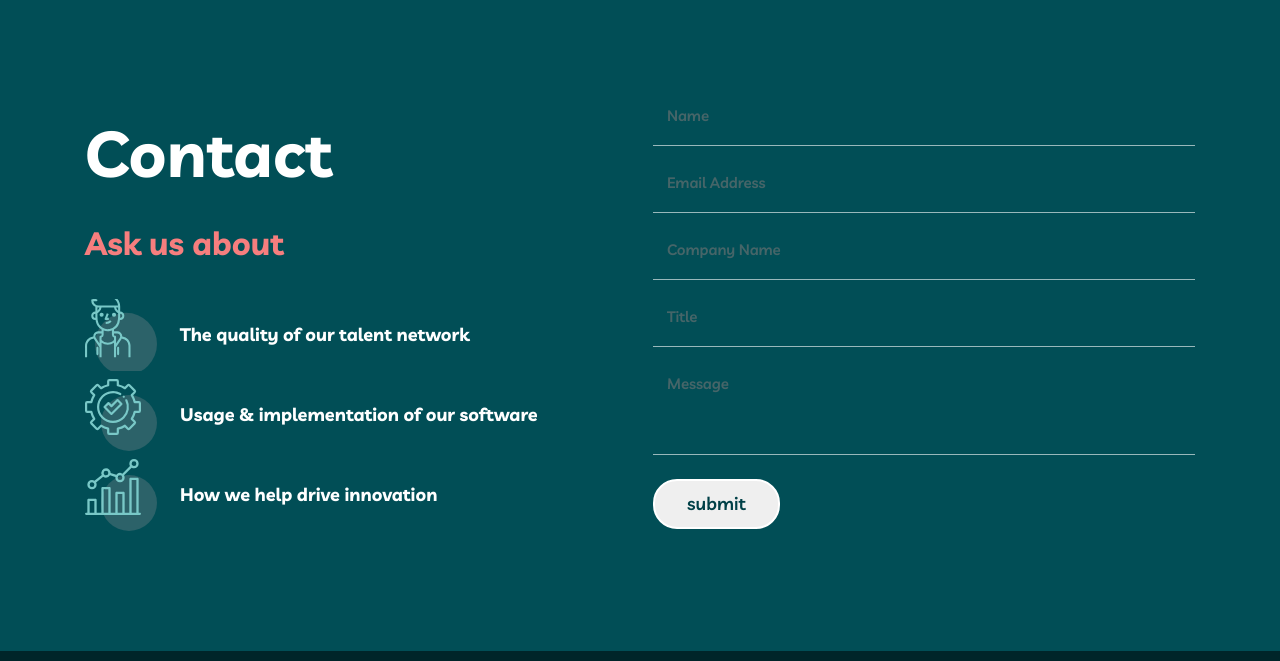
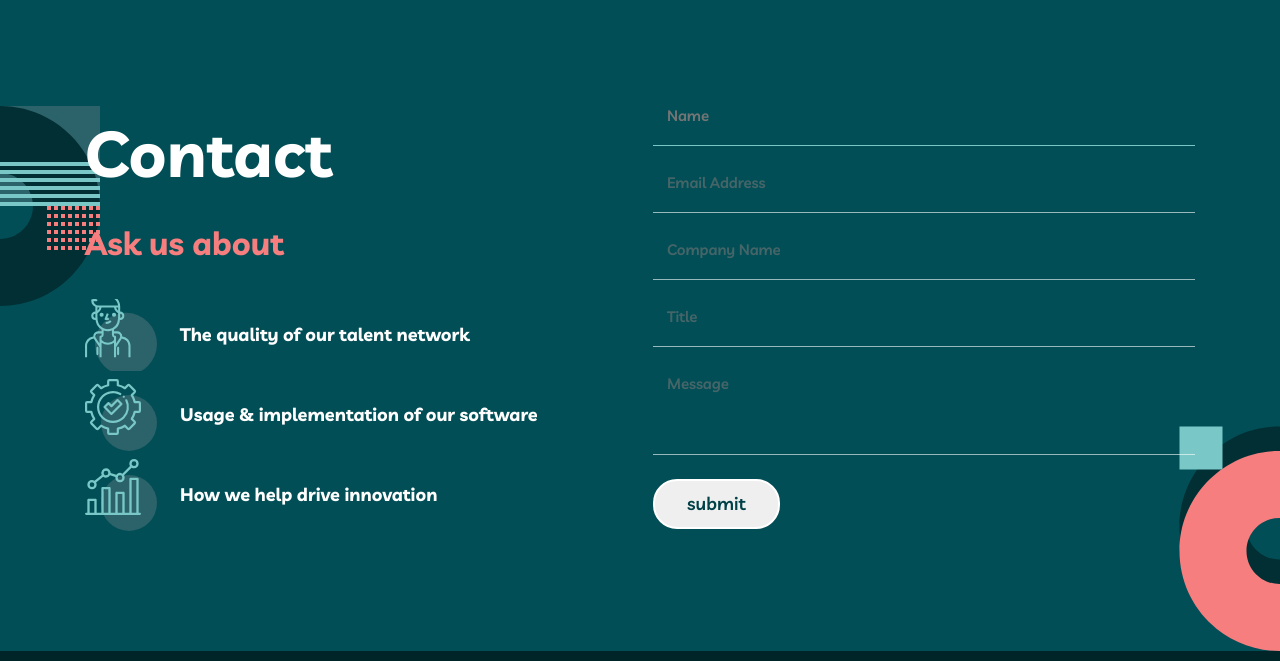
Before and after one commit to Mr-Muhridd1n/MyTeam, a plain HTML site: page pages/contact.html in a window 1280 px wide. In both pictures the pointer is over the input "Name". Shown: the part 139-800 px from the top of the page. Drawn offline with Linux system fonts and the light colour scheme.

Commit message:
site finished

```diff
--- a/css/contact.css
+++ b/css/contact.css
@@ -4,6 +4,9 @@
 .contact {
     padding-top: 47px;
     padding-bottom: 120px;
+    background-image: url('../images/bg-pattern-about-2-contact-1.svg'), url('../images/bg-pattern-contact-2.svg');
+    background-repeat: no-repeat;
+    background-position: top 50px left -100px, bottom right -100px;
 }
 
 .contact__container {
@@ -88,6 +91,12 @@
         outline: none;
         color: #ffffff;
     }
+
+    &:hover {
+        opacity: 1;
+        color: #FFFFFF;
+        border-color: #79C8C7;
+    }
 }
 
 #message {
```
